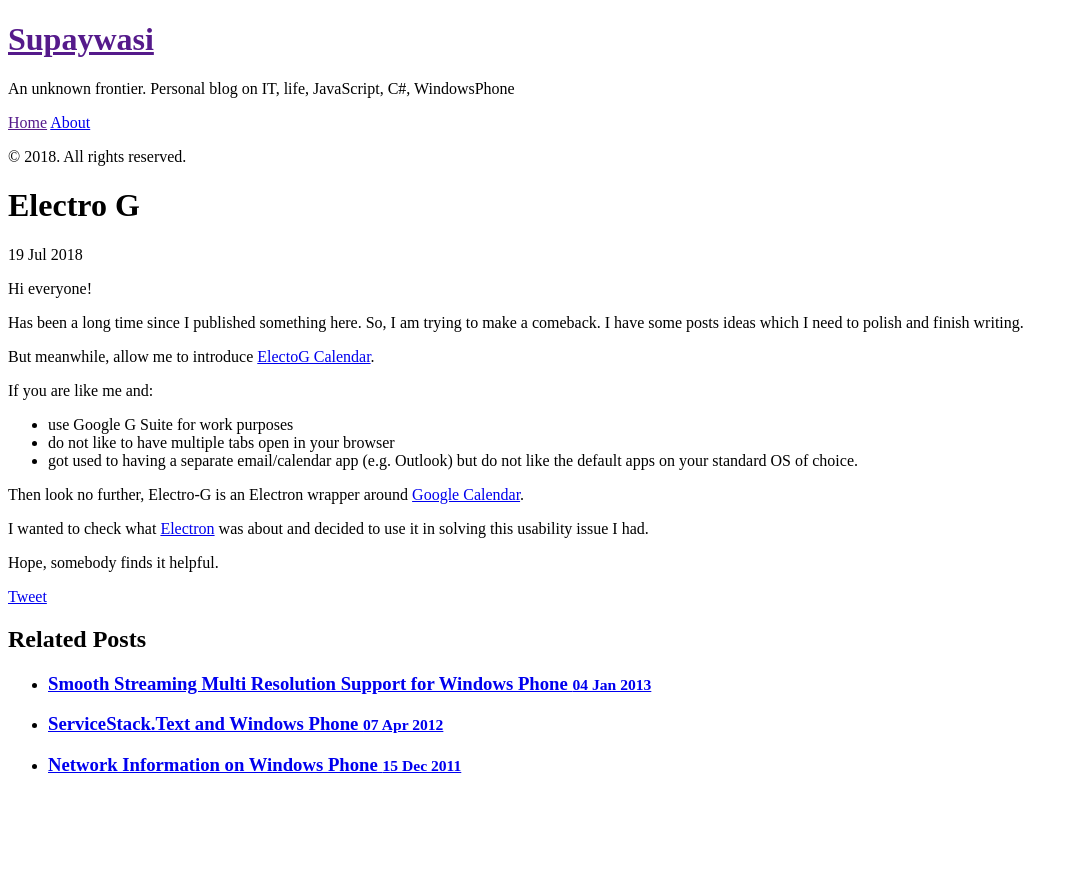
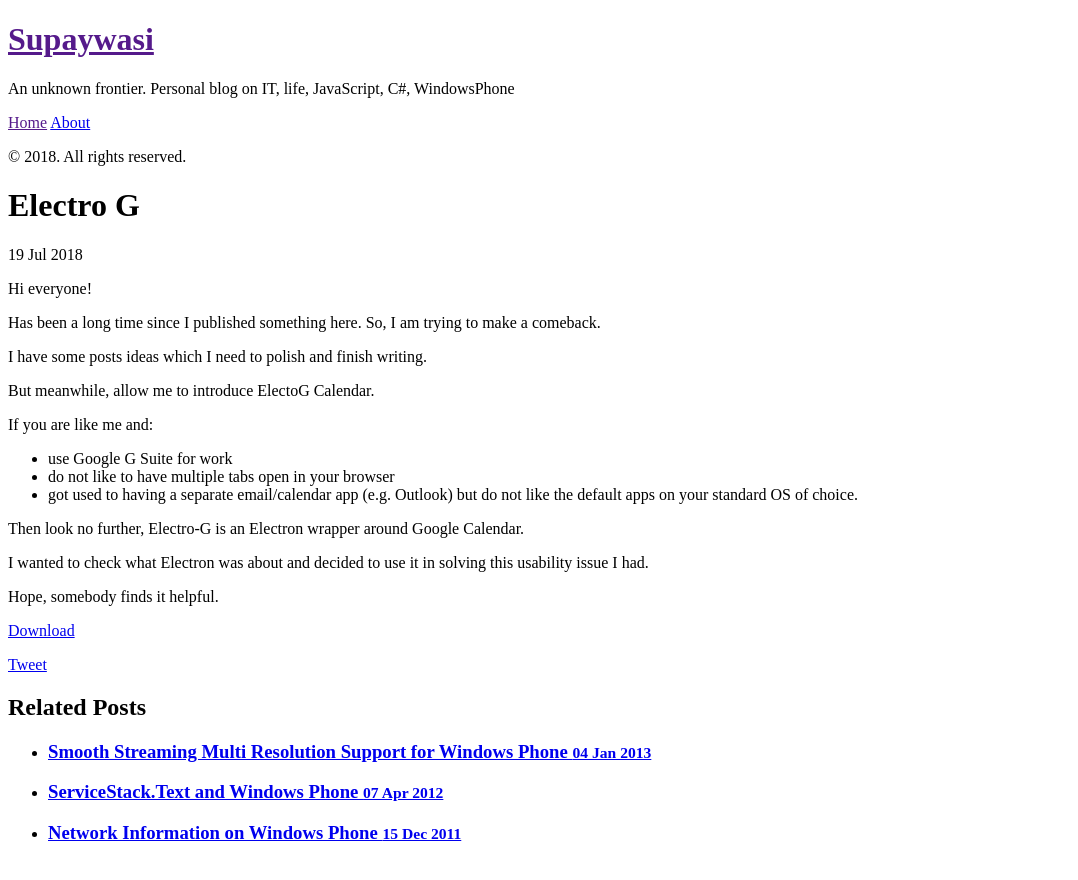
Before and after one commit to kvervo/kvervo.github.io, a Jekyll site: the page built from _posts/2018-07-19-electro-g.md, in a window 1280 px wide. Shown: the top 880 px of the page, without its empty margins (0-1078 px from the left). Built offline with Jekyll 4.4.1, drawn with Linux system fonts in a browser that asks for light colours; comment, search, counter and statistics services are not loaded.

Commit message:
Add download link

```diff
--- a/_posts/2018-07-19-electro-g.md
+++ b/_posts/2018-07-19-electro-g.md
@@ -12,21 +12,29 @@
 Hi everyone!
 
 Has been a long time since I published something here. So, I am trying to make a comeback.
+
 I have some posts ideas which I need to polish and finish writing.
 
-But meanwhile, allow me to introduce [ElectoG Calendar](1).
+But meanwhile, allow me to introduce ElectoG Calendar.
 
 If you are like me and:
-- use Google G Suite for work purposes
+
+- use Google G Suite for work
 - do not like to have multiple tabs open in your browser
 - got used to having a separate email/calendar app (e.g. Outlook) but do not like the default apps on your standard OS of choice.
 
-Then look no further, Electro-G is an Electron wrapper around [Google Calendar](3).
+Then look no further, Electro-G is an Electron wrapper around Google Calendar.
 
-I wanted to check what [Electron](2) was about and decided to use it in solving this usability issue I had.
+I wanted to check what Electron was about and decided to use it in solving this usability issue I had.
 
 Hope, somebody finds it helpful.
+
+[Download](4)
+
+
 
 [1]: https://github.com/kvervo/electro-g "ElectroG calendar"
 [2]: https://electronjs.org/ "Electron - Build cross platform desktop apps with JavaScript, HTML, and CSS."
 [3]: https://calendar.google.com "Google Calendar"
+
+[4]: https://github.com/kvervo/electro-g/releases "Electro G Releases"
```
